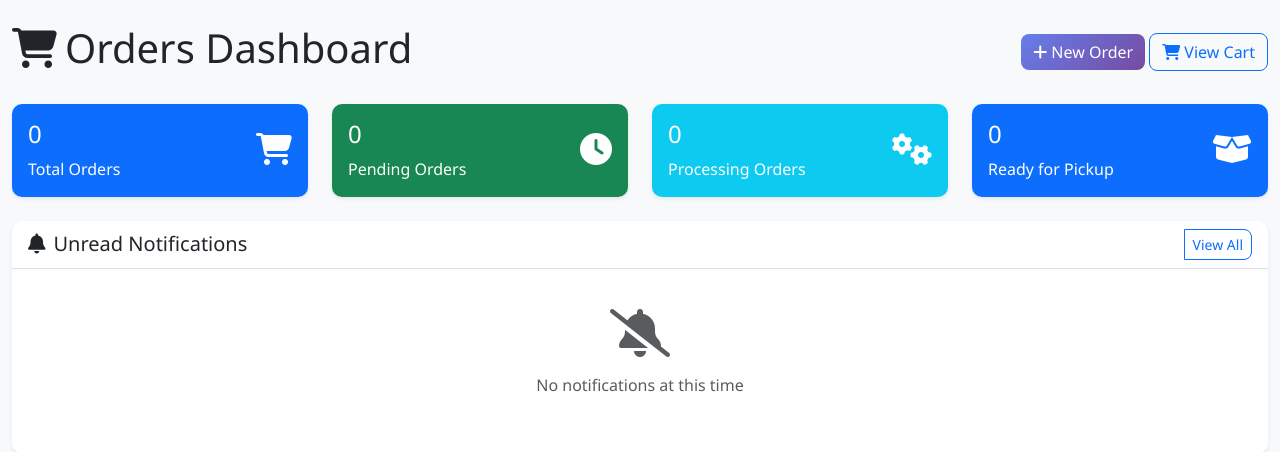
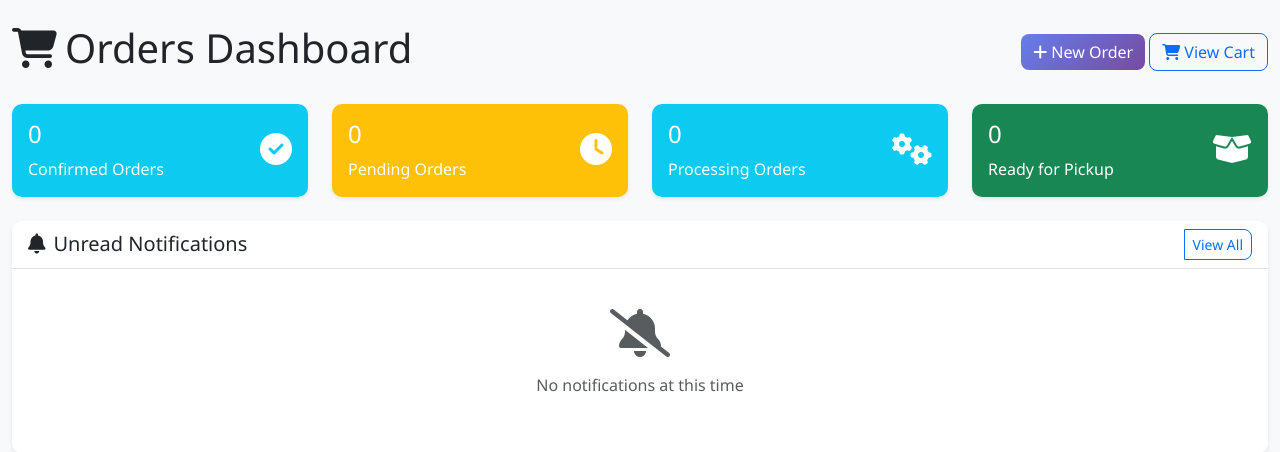
Before and after one commit to zheridan29/oncare_december3, a Django app: page /orders/ in a window 1280 px wide. Shown: the part 62-514 px from the top of the page. Run offline with Django 5.2, Linux system fonts and the light colour scheme; the visitor is signed in with stand-in values (Sample User, id 1); data comes from the database, SQL or seed files in the repository; data that the repository does not hold is empty; parts of the project's set-up code (start-up, migrations or seed data) failed here and were passed over.

Commit message:
fix cannot change the item cound or remove the item, AND change the layout of the card body of the Sales Rep

```diff
--- a/medicine_ordering_system/settings.py
+++ b/medicine_ordering_system/settings.py
@@ -144,7 +144,7 @@ else:
             'USER': os.environ.get('DB_USER', 'postgres'),
             'PASSWORD': os.environ.get('DB_PASSWORD', 'z3rr3Itug'),
             'HOST': os.environ.get('DB_HOST', 'localhost'),
-            'PORT': os.environ.get('DB_PORT', '5433'),
+            'PORT': os.environ.get('DB_PORT', '5432'),
         }
     }
 
--- a/orders/models.py
+++ b/orders/models.py
@@ -183,7 +183,7 @@ class OrderItem(models.Model):
         unique_together = ['order', 'medicine']
 
     def __str__(self):
-        return f"{self.medicine.name} x {self.quantity} {self.unit} in Order {self.order.order_number}"
+        return f"{self.medicine.name} x {self.quantity} in Order {self.order.order_number}"
 
     def save(self, *args, **kwargs):
         # When unit is 'boxes', multiply by units_per_box to get total units, then by unit_price
--- a/orders/urls.py
+++ b/orders/urls.py
@@ -36,8 +36,8 @@ urlpatterns = [
     path('api/orders/<int:pk>/', views.OrderDetailAPIView.as_view(), name='api_order_detail'),
     path('api/cart/', views.CartAPIView.as_view(), name='api_cart'),
     path('api/cart/add/', views.CartAddAPIView.as_view(), name='api_cart_add'),
-    path('api/cart/remove/', views.CartRemoveAPIView.as_view(), name='api_cart_remove'),
-    path('api/cart/update/', views.CartUpdateAPIView.as_view(), name='api_cart_update'),
+    path('api/cart/remove/<int:item_id>/', views.CartRemoveAPIView.as_view(), name='api_cart_remove'),
+    path('api/cart/update/<int:item_id>/', views.CartUpdateAPIView.as_view(), name='api_cart_update'),
     path('api/pharmacist/dashboard/', views.PharmacistDashboardAPIView.as_view(), name='api_pharmacist_dashboard'),
     path('api/sales-rep/dashboard/', views.SalesRepDashboardAPIView.as_view(), name='api_sales_rep_dashboard'),
 
--- a/orders/views.py
+++ b/orders/views.py
@@ -35,6 +35,7 @@ class OrderDashboardView(LoginRequiredMixin, TemplateView):
 
         # Get order statistics
         total_orders = Order.objects.filter(sales_rep=user).count()
+        confirmed_orders = Order.objects.filter(sales_rep=user, status='confirmed').count()
         pending_orders = Order.objects.filter(sales_rep=user, status='pending').count()
         processing_orders = Order.objects.filter(sales_rep=user, status='processing').count()
         ready_orders = Order.objects.filter(sales_rep=user, status='ready_for_pickup').count()
@@ -51,6 +52,7 @@ class OrderDashboardView(LoginRequiredMixin, TemplateView):
         context.update({
             'recent_orders': recent_orders,
             'total_orders': total_orders,
+            'confirmed_orders': confirmed_orders,
             'pending_orders': pending_orders,
             'processing_orders': processing_orders,
             'ready_orders': ready_orders,
--- a/templates/orders/dashboard.html
+++ b/templates/orders/dashboard.html
@@ -24,22 +24,22 @@
 <!-- Statistics Cards -->
 <div class="row mb-4">
     <div class="col-md-3">
-        <div class="card bg-primary text-white">
+        <div class="card bg-info text-white">
             <div class="card-body">
                 <div class="d-flex justify-content-between">
                     <div>
-                        <h4 class="card-title" id="stat-total-orders">{{ total_orders|default:0 }}</h4>
-                        <p class="card-text">Total Orders</p>
+                        <h4 class="card-title" id="stat-confirmed-orders">{{ confirmed_orders|default:0 }}</h4>
+                        <p class="card-text">Confirmed Orders</p>
                     </div>
                     <div class="align-self-center">
-                        <i class="fas fa-shopping-cart fa-2x"></i>
+                        <i class="fas fa-check-circle fa-2x"></i>
                     </div>
                 </div>
             </div>
         </div>
     </div>
     <div class="col-md-3">
-        <div class="card bg-success text-white">
+        <div class="card bg-warning text-white">
             <div class="card-body">
                 <div class="d-flex justify-content-between">
                     <div>
@@ -69,7 +69,7 @@
         </div>
     </div>
     <div class="col-md-3">
-        <div class="card bg-primary text-white">
+        <div class="card bg-success text-white">
             <div class="card-body">
                 <div class="d-flex justify-content-between">
                     <div>
```
Also changed, not shown: orders/tests.py (+20 -0 lines), requirements.txt (+5 -5 lines).
